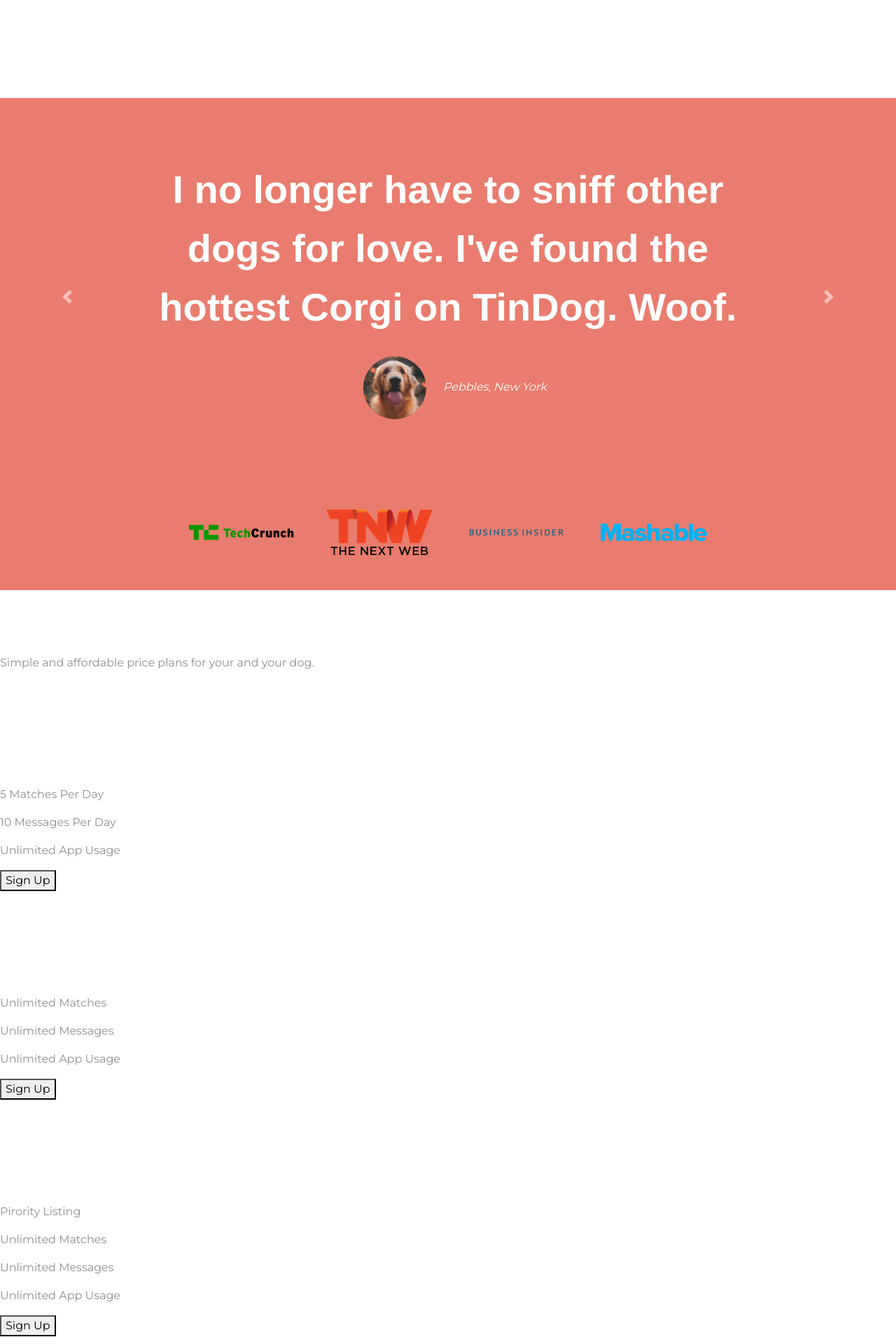
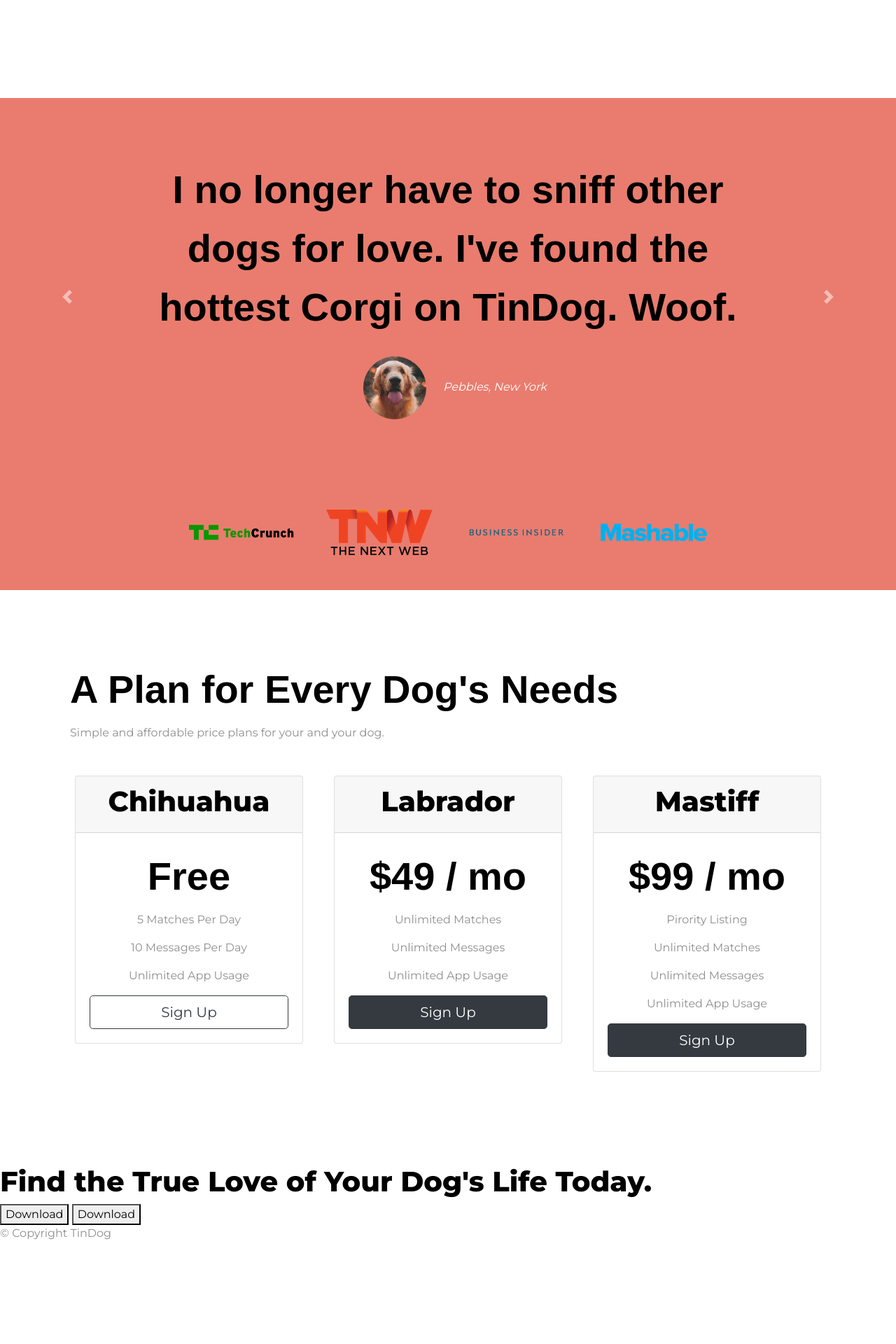
Before and after one commit to balibabu/Web-Development, a web app: file TinDog-Start-master/index.html in a window 1280 px wide. Shown: the part 1173-3093 px from the top of the page at 70% size. After the commit the page ends 2944 px from the top, so only its background shows below. Run offline with its HTML, style and script files only (its server is not run), Linux system fonts and the light colour scheme; some libraries are stand-ins or nearby versions.

Commit message:
pricing section css updated

```diff
--- a/TinDog-Start-master/css/styles.css
+++ b/TinDog-Start-master/css/styles.css
@@ -53,6 +53,7 @@ h1{
 .title-img{
     width: 60%;
     transform: rotate(25deg);
+
 }
 
 /* Features  */
@@ -80,6 +81,7 @@ h3{
     font-family: 'Montserrat', sans-serif;
     font-size: 2.5rem;
     font-weight: bold;
+    color: black;
     /* line-height: 1.5; */
 }
 
@@ -104,6 +106,7 @@ h2{
     font-size: 3.5rem;
     font-weight: bold;
     line-height: 1.5;
+    color: black;
 }
 
 #press{
@@ -115,3 +118,13 @@ h2{
     width: 15%;
     padding: 20px 20px 50px;
 }
+
+
+/* pricing */
+#pricing{
+    padding: 100px;
+}
+.pricing-column{
+    text-align: center;
+    padding: 3% 2%;
+}
--- a/TinDog-Start-master/index.html
+++ b/TinDog-Start-master/index.html
@@ -139,36 +139,67 @@
 
 
   <!-- Pricing -->
-
+  <!-- <div class="feature-box col-lg-4">  -->
   <section id="pricing">
 
     <h2>A Plan for Every Dog's Needs</h2>
     <p>Simple and affordable price plans for your and your dog.</p>
 
-
+    <div class="row">
+      <div class="pricing-column col-lg-4 col-md-6">
+        <div class="card">
+          <div class="card-header">
             <h3>Chihuahua</h3>
+          </div>
+          <div class="card-body">
             <h2>Free</h2>
             <p>5 Matches Per Day</p>
             <p>10 Messages Per Day</p>
             <p>Unlimited App Usage</p>
-    <button type="button">Sign Up</button>
+            <button type="button" class="btn btn-block btn-outline-dark btn-lg">Sign Up</button>
+          </div>
+        </div>
+      </div>
 
-
+      <div class="pricing-column col-lg-4 col-md-6">
+        <div class="card">
+          <div class="card-header">
             <h3>Labrador</h3>
+          </div>
+          <div class="card-body">
             <h2>$49 / mo</h2>
             <p>Unlimited Matches</p>
             <p>Unlimited Messages</p>
             <p>Unlimited App Usage</p>
-    <button type="button">Sign Up</button>
+            <button type="button" class="btn btn-block btn-dark btn-lg">Sign Up</button>
+          </div>
+        </div>
+      </div>
 
-
+      <div class="pricing-column col-lg-4 col-md-12">
+        <div class="card">
+          <div class="card-header">
             <h3>Mastiff</h3>
+          </div>
+          <div class="card-body">
             <h2>$99 / mo</h2>
             <p>Pirority Listing</p>
             <p>Unlimited Matches</p>
             <p>Unlimited Messages</p>
             <p>Unlimited App Usage</p>
-    <button type="button">Sign Up</button>
+            <button type="button" class="btn btn-block btn-dark btn-lg">Sign Up</button>
+          </div>
+        </div>
+      </div>
+
+
+
+
+
+
+
+  </div>
+
 
   </section>
 
```
Lines whose indentation alone changed are shown as unchanged.
